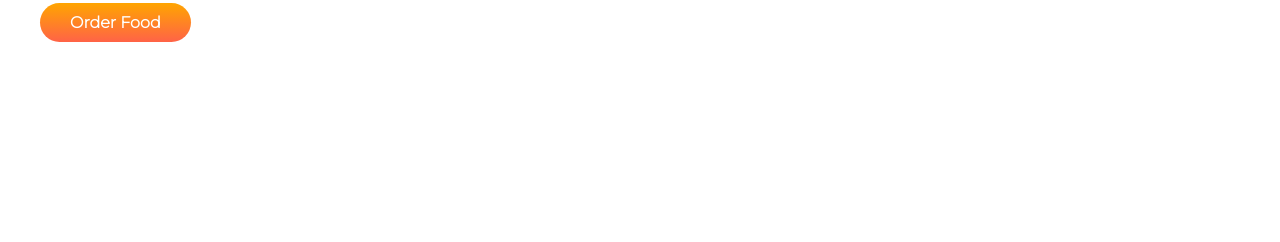
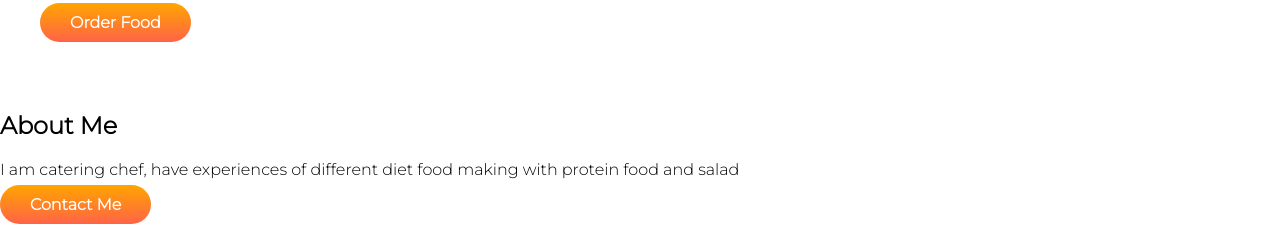
Before and after one commit to binarychild/catering-myfood, a plain HTML site: page index.html in a window 1280 px wide. Shown: the part 558-800 px from the top of the page. Drawn offline with Linux system fonts and the light colour scheme.

```diff
--- a/index.html
+++ b/index.html
@@ -29,6 +29,19 @@
             <img src="images/female/38-387173_supplement-nutrient-dietary-eating-food-free-download-nutrition-removebg-preview.png"
                 alt="">
         </div>
+
+    </section>
+
+    <section>
+        <div>
+            <img src="images/" alt="">
+            <div>
+                <h2>About Me</h2>
+                <p>I am catering chef, have experiences of different diet food making with protein food and salad</p>
+                <a class="link-button" href="https://www.bing.com/search?q=photopea&cvid=06bc9d4706a24e639559725ffcc785dc&aqs=edge.2.69i57j0l3j69i60l3.7139j0j4&FORM=ANAB01&PC=ACTS">Contact Me</a>
+            </div>
+
+        </div>
     </section>
 
 
```
